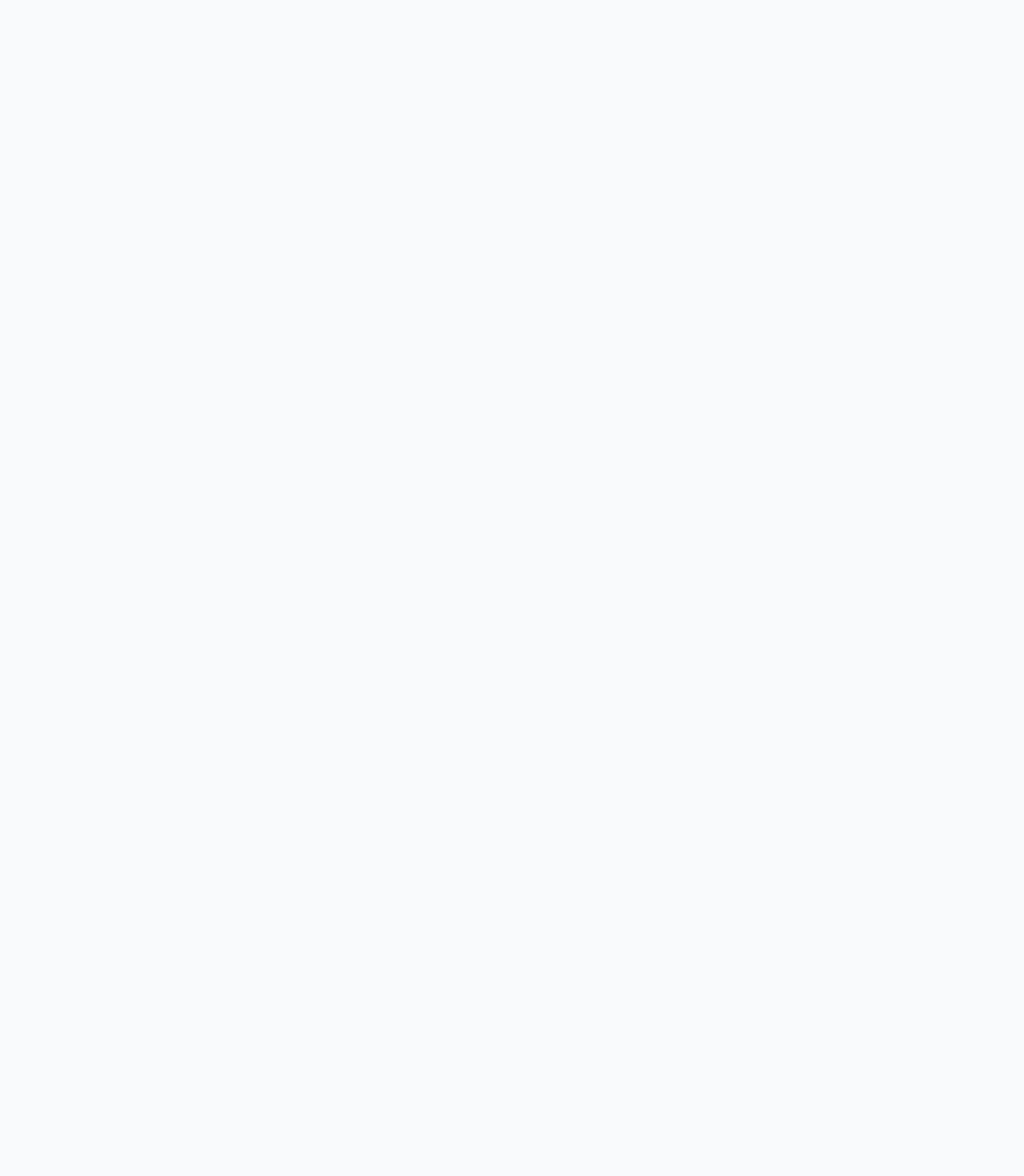
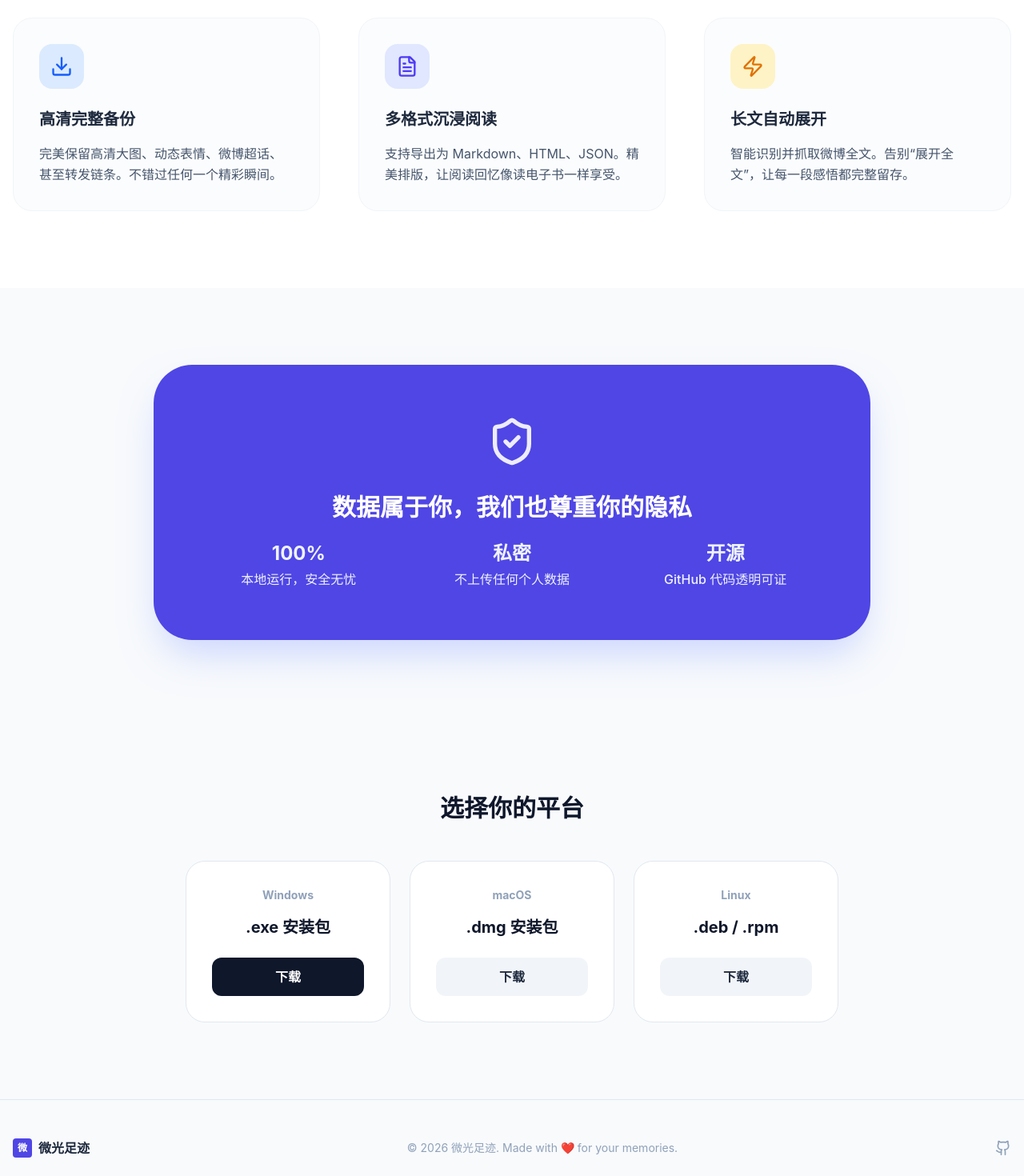
Before and after one commit to hongyangchun/Wecun, a React (Vite) app in the folder landing/: page / in a window 1280 px wide. Shown: the part 920-2390 px from the top of the page at 80% size. Before the commit the page ends 800 px from the top, so only its background shows below. Built offline with nearby package versions, Linux system fonts and the light colour scheme.

Commit message:
feat: complete landing page with features, security and download sections

```diff
--- a/landing/src/App.tsx
+++ b/landing/src/App.tsx
@@ -1,4 +1,4 @@
-import { Download } from 'lucide-react';
+import { Download, FileText, Zap, ShieldCheck, Github } from 'lucide-react';
 
 export default function App() {
   return (
@@ -54,8 +54,95 @@ export default function App() {
           </div>
         </section>
 
-        {/* Placeholder for future tasks */}
+        <section id="features" className="py-24 bg-white">
+          <div className="max-w-7xl mx-auto px-4">
+            <div className="text-center mb-16">
+              <h2 className="text-3xl font-bold text-slate-900 mb-4">核心亮点</h2>
+              <p className="text-slate-500 text-lg">专为微博回忆备份打造的极致体验</p>
+            </div>
+            <div className="grid md:grid-cols-3 gap-12">
+              <div className="group p-8 rounded-3xl border border-slate-100 bg-slate-50/50 hover:bg-white hover:shadow-xl transition-all duration-300">
+                <div className="w-14 h-14 bg-blue-100 text-blue-600 rounded-2xl flex items-center justify-center mb-6 group-hover:scale-110 transition-transform">
+                  <Download size={28} />
+                </div>
+                <h3 className="text-xl font-bold text-slate-800 mb-4">高清完整备份</h3>
+                <p className="text-slate-600 leading-relaxed">完美保留高清大图、动态表情、微博超话、甚至转发链条。不错过任何一个精彩瞬间。</p>
+              </div>
+              <div className="group p-8 rounded-3xl border border-slate-100 bg-slate-50/50 hover:bg-white hover:shadow-xl transition-all duration-300">
+                <div className="w-14 h-14 bg-indigo-100 text-indigo-600 rounded-2xl flex items-center justify-center mb-6 group-hover:scale-110 transition-transform">
+                  <FileText size={28} />
+                </div>
+                <h3 className="text-xl font-bold text-slate-800 mb-4">多格式沉浸阅读</h3>
+                <p className="text-slate-600 leading-relaxed">支持导出为 Markdown、HTML、JSON。精美排版，让阅读回忆像读电子书一样享受。</p>
+              </div>
+              <div className="group p-8 rounded-3xl border border-slate-100 bg-slate-50/50 hover:bg-white hover:shadow-xl transition-all duration-300">
+                <div className="w-14 h-14 bg-amber-100 text-amber-600 rounded-2xl flex items-center justify-center mb-6 group-hover:scale-110 transition-transform">
+                  <Zap size={28} />
+                </div>
+                <h3 className="text-xl font-bold text-slate-800 mb-4">长文自动展开</h3>
+                <p className="text-slate-600 leading-relaxed">智能识别并抓取微博全文。告别“展开全文”，让每一段感悟都完整留存。</p>
+              </div>
+            </div>
+          </div>
+        </section>
+
+        <section id="security" className="py-24 px-4">
+          <div className="max-w-4xl mx-auto bg-primary rounded-[3rem] p-12 lg:p-16 text-white text-center shadow-2xl shadow-indigo-200">
+            <ShieldCheck size={64} className="mx-auto mb-8 opacity-90" />
+            <h2 className="text-3xl font-bold mb-6">数据属于你，我们也尊重你的隐私</h2>
+            <div className="grid sm:grid-cols-3 gap-8 text-indigo-50 font-medium">
+              <div>
+                <div className="text-2xl font-bold mb-1">100%</div>
+                <div>本地运行，安全无忧</div>
+              </div>
+              <div>
+                <div className="text-2xl font-bold mb-1">私密</div>
+                <div>不上传任何个人数据</div>
+              </div>
+              <div>
+                <div className="text-2xl font-bold mb-1">开源</div>
+                <div>GitHub 代码透明可证</div>
+              </div>
+            </div>
+          </div>
+        </section>
+
+        <section id="download" className="py-24 bg-slate-50">
+          <div className="max-w-7xl mx-auto px-4 text-center">
+            <h2 className="text-3xl font-bold text-slate-900 mb-12">选择你的平台</h2>
+            <div className="flex flex-wrap justify-center gap-6">
+              <div className="bg-white p-8 rounded-3xl border border-slate-200 w-64 hover:border-primary transition-colors cursor-pointer group">
+                <div className="text-slate-400 group-hover:text-primary mb-4 transition-colors font-bold text-sm">Windows</div>
+                <div className="font-bold text-xl mb-6">.exe 安装包</div>
+                <button className="w-full bg-slate-900 text-white py-3 rounded-xl font-bold hover:bg-slate-800 transition-colors">下载</button>
+              </div>
+              <div className="bg-white p-8 rounded-3xl border border-slate-200 w-64 hover:border-primary transition-colors cursor-pointer group">
+                <div className="text-slate-400 group-hover:text-primary mb-4 transition-colors font-bold text-sm">macOS</div>
+                <div className="font-bold text-xl mb-6">.dmg 安装包</div>
+                <button className="w-full bg-slate-100 text-slate-800 py-3 rounded-xl font-bold hover:bg-slate-200 transition-colors">下载</button>
+              </div>
+              <div className="bg-white p-8 rounded-3xl border border-slate-200 w-64 hover:border-primary transition-colors cursor-pointer group">
+                <div className="text-slate-400 group-hover:text-primary mb-4 transition-colors font-bold text-sm">Linux</div>
+                <div className="font-bold text-xl mb-6">.deb / .rpm</div>
+                <button className="w-full bg-slate-100 text-slate-800 py-3 rounded-xl font-bold hover:bg-slate-200 transition-colors">下载</button>
+              </div>
+            </div>
+          </div>
+        </section>
       </main>
+
+      <footer className="py-12 border-t border-slate-200">
+        <div className="max-w-7xl mx-auto px-4 flex flex-col md:flex-row justify-between items-center gap-8">
+          <div className="flex items-center gap-2">
+            <div className="w-6 h-6 bg-primary rounded flex items-center justify-center text-white font-bold text-xs">微</div>
+            <span className="font-bold text-slate-800">微光足迹</span>
+          </div>
+          <p className="text-slate-400 text-sm">© 2026 微光足迹. Made with ❤️ for your memories.</p>
+          <div className="flex items-center gap-6 text-slate-400">
+            <a href="#" className="hover:text-slate-600 transition-colors"><Github size={20} /></a>
+          </div>
+        </div>
+      </footer>
     </div>
   )
 }
```
